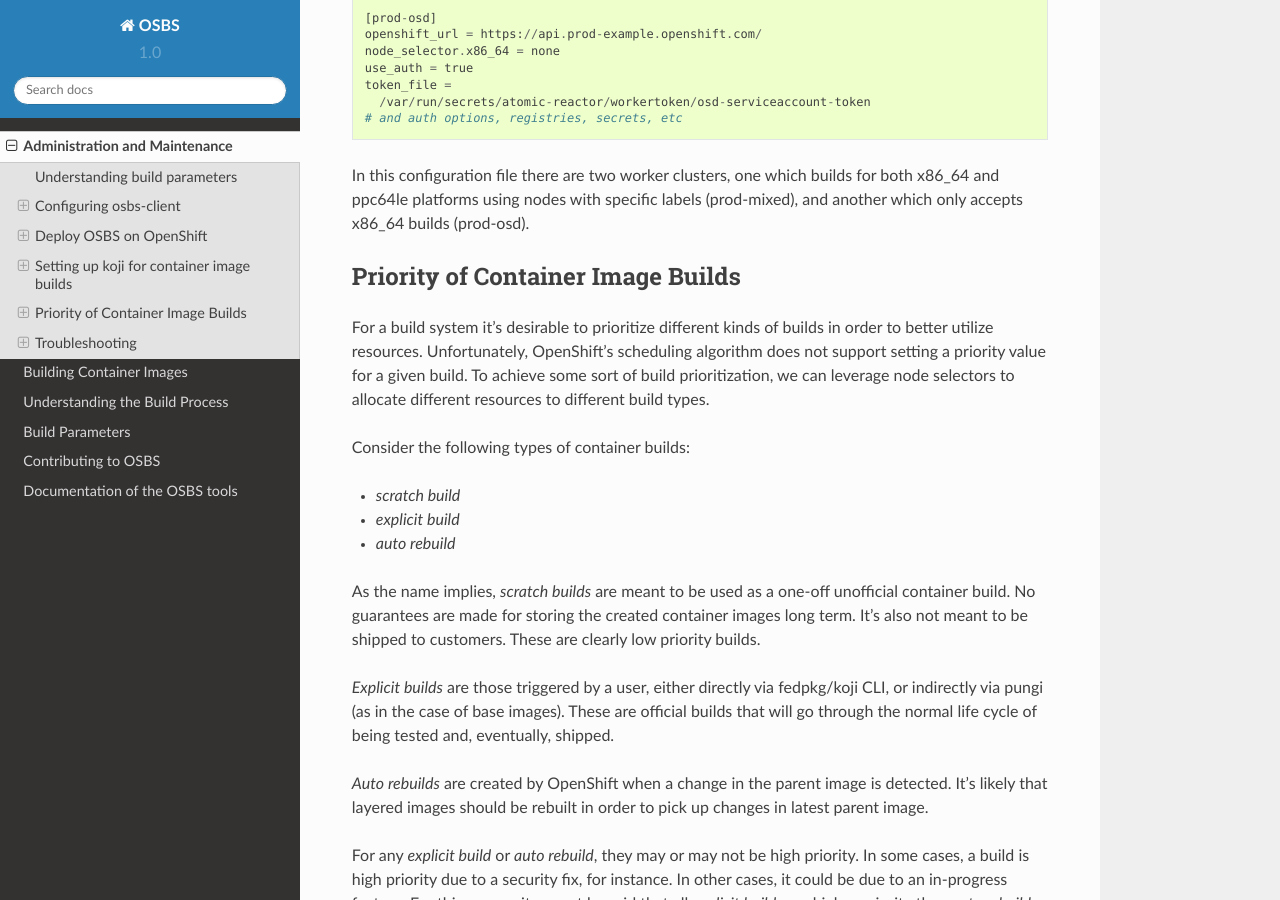
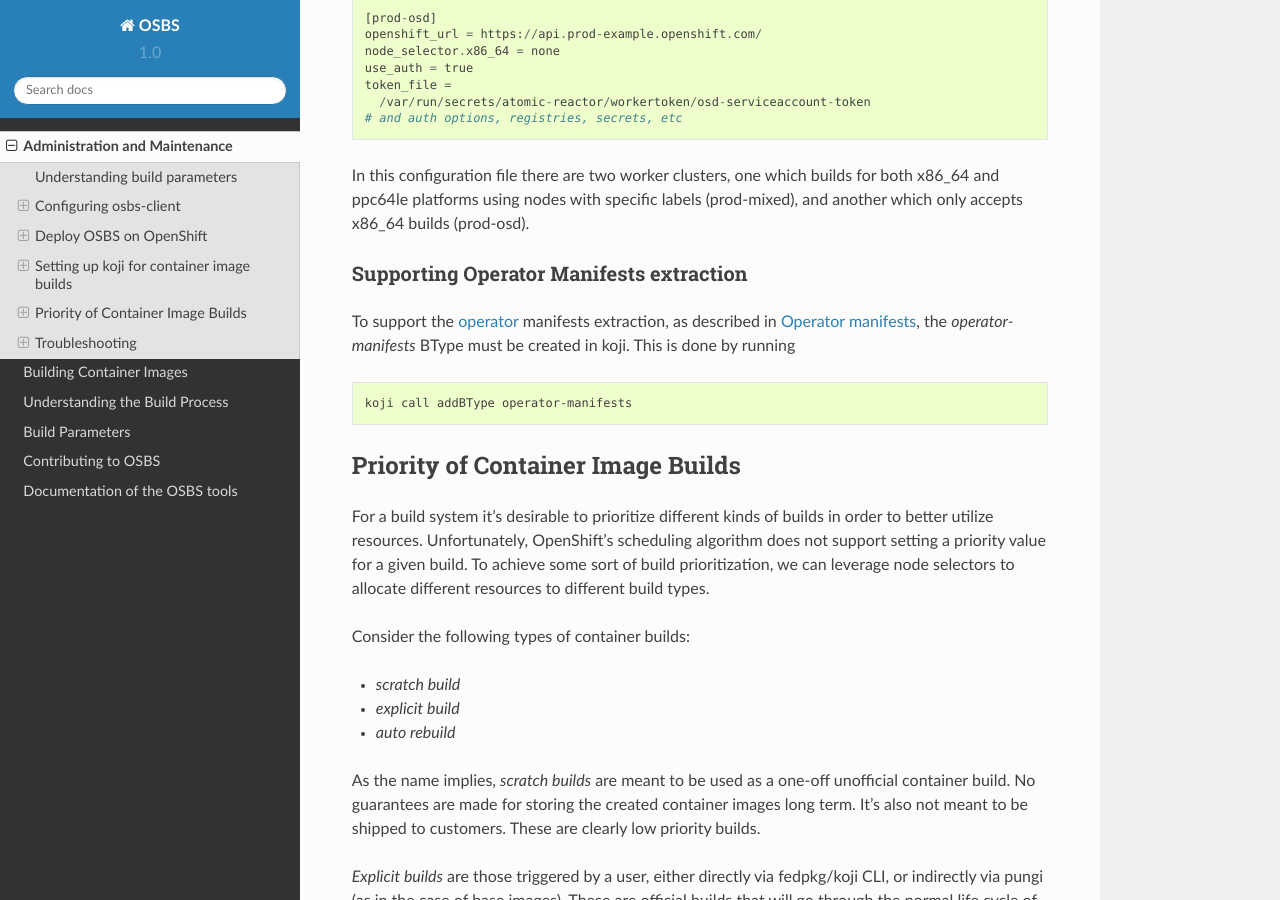
Before and after one commit to containerbuildsystem/osbs-docs, a Sphinx documentation site: the page built from docs/admins.rst, in a window 1280 px wide and 900 px high, scrolled down 5493 px. Built offline with Sphinx 7.4.7 and the Read the Docs theme 2.0.0, drawn with Linux system fonts in a browser that asks for light colours.

Commit message:
Describe operators koji BType creation
* OSBS-7458

Signed-off-by: Athos Ribeiro <athos@redhat.com>

```diff
--- a/docs/admins.rst
+++ b/docs/admins.rst
@@ -316,6 +316,19 @@ builds for both x86_64 and ppc64le platforms using nodes with specific
 labels (prod-mixed), and another which only accepts x86_64 builds
 (prod-osd).
 
+Supporting Operator Manifests extraction
+~~~~~~~~~~~~~~~~~~~~~~~~~~~~~~~~~~~~~~~~
+
+To support the operator_ manifests extraction, as described in
+:ref:`Operator manifests <operator-manifests>`, the `operator-manifests`
+BType must be created in koji. This is done by running
+
+.. code-block:: shell
+
+  koji call addBType operator-manifests
+
+.. _operator: https://coreos.com/operators/
+
 Priority of Container Image Builds
 ----------------------------------
 
--- a/docs/users.rst
+++ b/docs/users.rst
@@ -685,6 +685,8 @@ same effect, specify such images with another stage, for example::
     COPY --from=source1 src/ dest/
 
 
+.. _operator-manifests:
+
 Operator manifests
 ------------------
 
```
